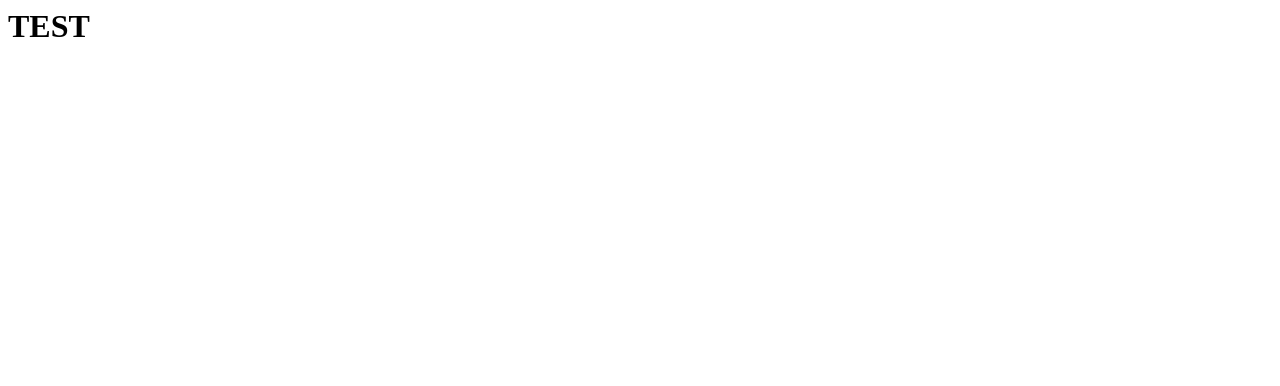
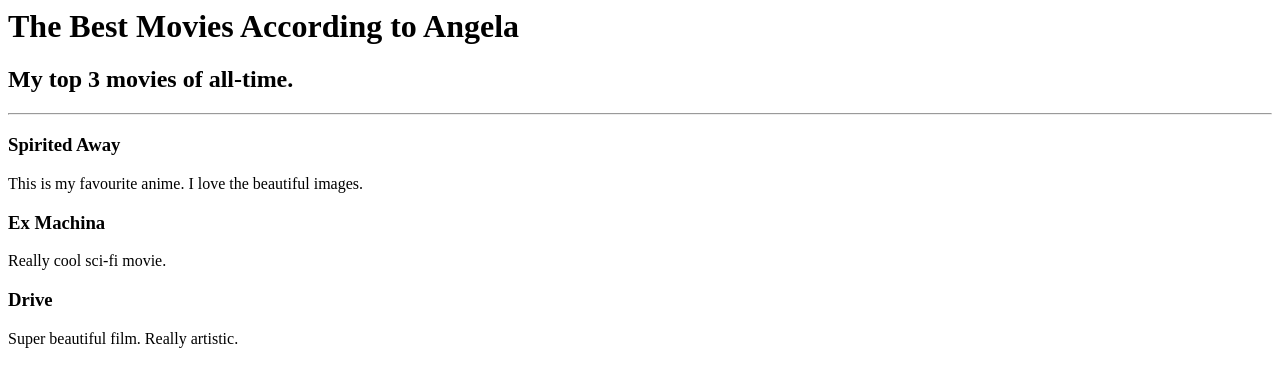
Before and after one commit to Kaan101/html-portfolio, a plain HTML site: page index.html in a window 1280 px wide. Drawn offline with Linux system fonts and the light colour scheme.

Commit message:
Update index.html

```diff
--- a/index.html
+++ b/index.html
@@ -14,4 +14,14 @@ https://developer.mozilla.org/en-US/docs/Web/HTML/Element/img#attr-height -->
 
 <!-- TODO 7: Add the Contact Me and About Me page links -->
 
-<H1>TEST</H1>
+<html>
+  <h1>The Best Movies According to Angela</h1>
+  <h2>My top 3 movies of all-time.</h2>
+  <hr />
+  <h3>Spirited Away</h3>
+  <p>This is my favourite anime. I love the beautiful images.</p>
+  <h3>Ex Machina</h3>
+  <p>Really cool sci-fi movie.</p>
+  <h3>Drive</h3>
+  <p>Super beautiful film. Really artistic.</p>
+</html>
```
